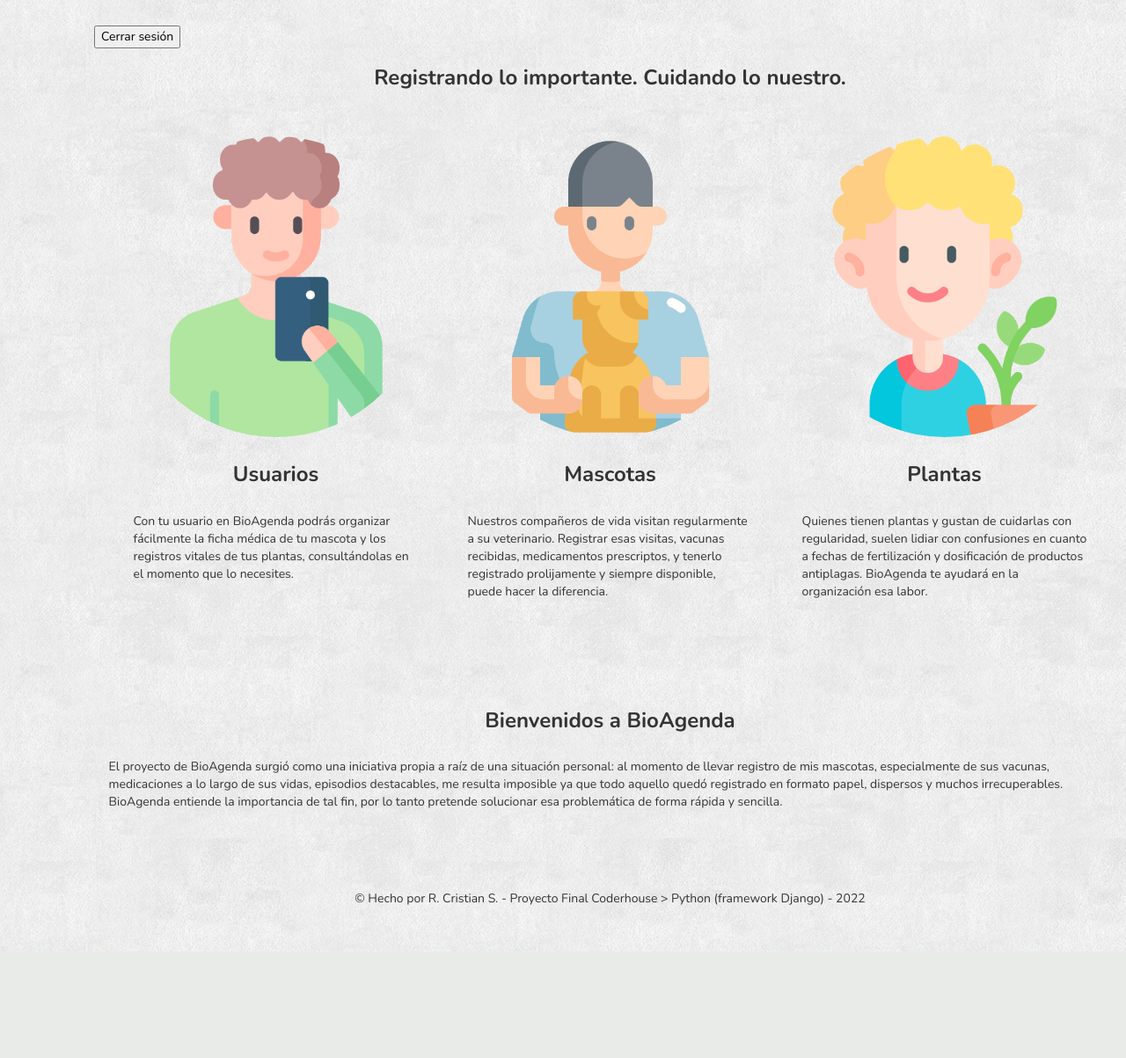
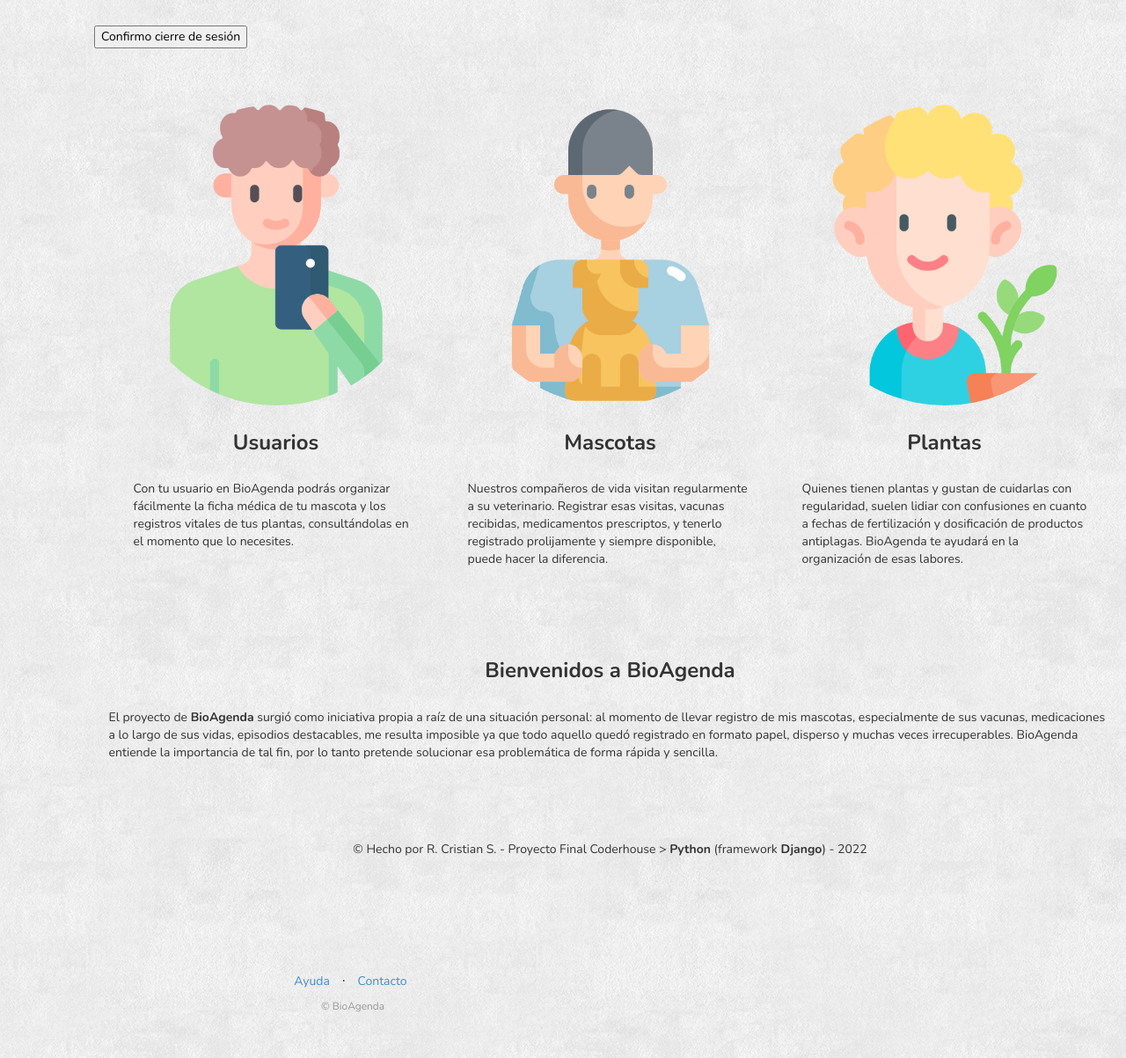
Before and after one commit to CristianS21/Entrega1---Saccani-Rodrigo-C, a Django app: page /logout/ in a window 1280 px wide. Shown: the part 71-1274 px from the top of the page at 88% size. Before the commit the page ends 1153 px from the top, so only its background shows below. Run offline with Django 4.2, Linux system fonts and the light colour scheme; some libraries are stand-ins or nearby versions.

Commit message:
avanzar la lógica login, logout, registro

```diff
--- a/django_/app_agenda/templates/app_agenda/login.html
+++ b/django_/app_agenda/templates/app_agenda/login.html
@@ -16,7 +16,7 @@
     <title>Document</title>
 </head>
 <body>
-    <form action="/Login" method="POST">
+    <form action="/login/" method="POST">
         {%csrf_token%}
         {{form.as_p}}
 
--- a/django_/app_agenda/templates/app_agenda/logout.html
+++ b/django_/app_agenda/templates/app_agenda/logout.html
@@ -20,7 +20,7 @@
         {%csrf_token%}
         {{form.as_p}}
 
-        <button type="submit" >Cerrar sesión</button>
+        <button type="submit" >Confirmo cierre de sesión</button>
     </form>
 </body>
 </html>
--- a/django_/app_agenda/templates/app_agenda/plantilla_2.html
+++ b/django_/app_agenda/templates/app_agenda/plantilla_2.html
@@ -68,6 +68,6 @@ A continuación podrás generar un nuevo ingreso o buscar una mascota.
       {% endfor %}
     </div>
     </tbody>
-  </table>
-
+  </table><br><br><br>
+  <h4 class="text-center"> Desde BioAgenda se promueve la adopción de mascotas sin hogar, no compres!!! </h4>
 {% endblock contenido_base %}
--- a/django_/app_agenda/templates/app_agenda/plantilla_3.html
+++ b/django_/app_agenda/templates/app_agenda/plantilla_3.html
@@ -59,5 +59,6 @@ A continuación podrás generar un nuevo ingreso.
       </tr>
       {% endfor %}
     </tbody>
-  </table>
+  </table><br><br><br>
+  <h4 class="text-center"> Desde BioAgenda te apoyamos a germinar plantas. Próximamente te compartiremos material de ayuda!!! </h4>
 {% endblock contenido_base %}
--- a/django_/app_agenda/templates/app_agenda/plantilla_base.html
+++ b/django_/app_agenda/templates/app_agenda/plantilla_base.html
@@ -50,8 +50,8 @@
     </div><!-- End Navigation bar -->
   </div><!-- End Slide gallery -->
   {% block contenido_base %}
-  {% endblock contenido_base %}
-  <h3 class="text-center"> Registrando lo importante. Cuidando lo nuestro. </h3>
+  {% endblock contenido_base %}<br>
+
 
   <!-- Thumbnails -->
   <div class="container thumbs">
@@ -83,7 +83,7 @@
         <div class="caption">
           <h3 class="text-center">Plantas</h3>
           <br>
-          <p>Quienes tienen plantas y gustan de cuidarlas con regularidad, suelen lidiar con confusiones en cuanto a fechas de fertilización y dosificación de productos antiplagas. BioAgenda te ayudará en la organización esa labor. </p>
+          <p>Quienes tienen plantas y gustan de cuidarlas con regularidad, suelen lidiar con confusiones en cuanto a fechas de fertilización y dosificación de productos antiplagas. BioAgenda te ayudará en la organización de esas labores. </p>
 
         </div>
       </div>
@@ -91,14 +91,14 @@
   </div><!-- End Thumbnails -->
     <!-- Content -->
     <div class="container">
-      <br>
+
       <h3 class="text-center">Bienvenidos a BioAgenda</h3>
       <br>
-      <p>El proyecto de BioAgenda surgió como una iniciativa propia a raíz de una situación personal: al momento de llevar registro de mis mascotas, especialmente de sus vacunas, medicaciones a lo largo de sus vidas, episodios destacables, me resulta imposible ya que todo aquello quedó registrado en formato papel, dispersos y muchos irrecuperables. BioAgenda entiende la importancia de tal fin, por lo tanto pretende solucionar esa problemática de forma rápida y sencilla.</p>
+      <p>El proyecto de <b>BioAgenda</b> surgió como iniciativa propia a raíz de una situación personal: al momento de llevar registro de mis mascotas, especialmente de sus vacunas, medicaciones a lo largo de sus vidas, episodios destacables, me resulta imposible ya que todo aquello quedó registrado en formato papel, disperso y muchas veces irrecuperables. BioAgenda entiende la importancia de tal fin, por lo tanto pretende solucionar esa problemática de forma rápida y sencilla.</p>
     </div><!-- End Content -->
     <!-- Footer -->
     <div class="footer text-center">
-        <p>&copy;  Hecho por R. Cristian S. - Proyecto Final Coderhouse > Python (framework Django) - 2022 </p>
+        <p>&copy;  Hecho por R. Cristian S. - Proyecto Final Coderhouse > <b>Python</b> (framework <b>Django</b>) - 2022 </p>
     </div><!-- End Footer -->
 
     <!-- jQuery (necessary for Bootstrap's JavaScript plugins) -->
@@ -107,5 +107,36 @@
     <!-- Include all compiled plugins (below), or include individual files as needed -->
     <script src="{% static 'app_agenda/js/bootstrap.min.js' %}"></script>
     <script src="{% static 'app_agenda/js/bootshape.js' %}"></script>
+
+    <!-- Footer-->
+    <footer class="footer bg-light">
+      <div class="container">
+          <div class="row">
+              <div class="col-lg-6 h-100 text-center text-lg-start my-auto">
+                  <ul class="list-inline mb-2">
+                      <li class="list-inline-item"><a href="#!">Ayuda</a></li>
+                      <li class="list-inline-item">⋅</li>
+                      <li class="list-inline-item"><a href="#!">Contacto</a></li>
+
+                  </ul>
+                  <p class="text-muted small mb-4 mb-lg-0">&copy; BioAgenda</p>
+              </div>
+              <div class="col-lg-6 h-100 text-center text-lg-end my-auto">
+                  <ul class="list-inline mb-0">
+                      <li class="list-inline-item me-4">
+                          <a href=""><i class="bi-facebook fs-3"></i></a>
+                      </li>
+                      <li class="list-inline-item me-4">
+                          <a href="#!"><i class="bi-twitter fs-3"></i></a>
+                      </li>
+                      <li class="list-inline-item">
+                          <a href="https://www.instagram.com/natgeo/"><i class="bi-instagram fs-3"></i></a>
+                      </li>
+                  </ul>
+              </div>
+          </div>
+      </div>
+  </footer>
+
   </body>
 </html>
--- a/django_/app_agenda/templates/app_agenda/plantilla_inicio.html
+++ b/django_/app_agenda/templates/app_agenda/plantilla_inicio.html
@@ -39,5 +39,6 @@
             <span class="glyphicon glyphicon-chevron-right"></span>
           </a>
         </div>
+        <h3 class="text-center"> Registrando lo importante. Cuidando lo nuestro. </h3><br>
 
       {% endblock contenido_base %}
--- a/django_/app_agenda/templates/app_agenda/registro.html
+++ b/django_/app_agenda/templates/app_agenda/registro.html
@@ -16,7 +16,7 @@
     <title>Document</title>
 </head>
 <body>
-    <form action="/Login" method="POST">
+    <form action="/login/" method="POST">
         {%csrf_token%}
         {{form.as_p}}
 
--- a/django_/app_agenda/urls.py
+++ b/django_/app_agenda/urls.py
@@ -3,7 +3,7 @@ from app_agenda import views
 
 urlpatterns = [
 
-    path('inicio/', views.inicio,name="inicio"),
+    path('', views.inicio,name="inicio"),
     #path('usuario/', views.usuario),
 
     # URLs de Mascota!
--- a/django_/app_agenda/views.py
+++ b/django_/app_agenda/views.py
@@ -6,6 +6,7 @@ from app_agenda.forms import form_mascotas, form_plantas,UserRegisterForm
 from django.contrib.auth.forms import AuthenticationForm
 from django.contrib.auth import login,logout,authenticate
 from django.contrib.auth.views import LogoutView
+from django.contrib.auth.mixins import LoginRequiredMixin
 
 
 
@@ -54,8 +55,9 @@ def buscar_mascotas (request):
         mascotas= Mascota.objects.filter(nombre=nombre)
         return render (request, "app_agenda/resultado_busqueda_mascotas.html", {"mascotas":mascotas})
     else:
-        respuesta= "No enviaste datos"
-    return HttpResponse (respuesta)
+        respuesta= "Error, no enviaste formulario"
+    return render (request, "app_agenda/buscar_m_error.html",{"respuesta":respuesta} )
+
 
 def editar_item_mascota (request, nombre):
     mascota_edit = Mascota.objects.get(nombre=nombre)
@@ -123,8 +125,8 @@ def buscar_plantas (request):
         plantas= Planta.objects.filter(especie=especie)
         return render (request, "app_agenda/resultado_busqueda_plantas.html", {"plantas":plantas})
     else:
-        respuesta= "No enviaste datos"
-    return HttpResponse (respuesta)
+        respuesta= "Error, no enviaste formulario"
+    return render (request, "app_agenda/buscar_p_error.html",{"respuesta":respuesta} )
 
 def editar_item_planta (request, especie):
     planta_edit = Planta.objects.get(especie=especie)
@@ -186,7 +188,6 @@ def registro(request):
         'form': formulario,
         'mensaje': mensaje
     }
-
     return render(request, "app_agenda/registro.html", context=context)
 
 class CustomLogoutView(LogoutView):
--- a/django_/django_/settings.py
+++ b/django_/django_/settings.py
@@ -39,7 +39,7 @@ INSTALLED_APPS = [
     'django.contrib.messages',
     'django.contrib.staticfiles',
     'app_agenda',
-]
+    ]
 
 MIDDLEWARE = [
     'django.middleware.security.SecurityMiddleware',
```
Also changed, not shown: django_/app_agenda/templates/app_agenda/buscar_m_error.html (added, +24 -0 lines), django_/app_agenda/templates/app_agenda/buscar_p_error.html (added, +24 -0 lines), django_/app_agenda/templates/app_agenda/form_mascota.html (+8 -3 lines), django_/db.sqlite3.
